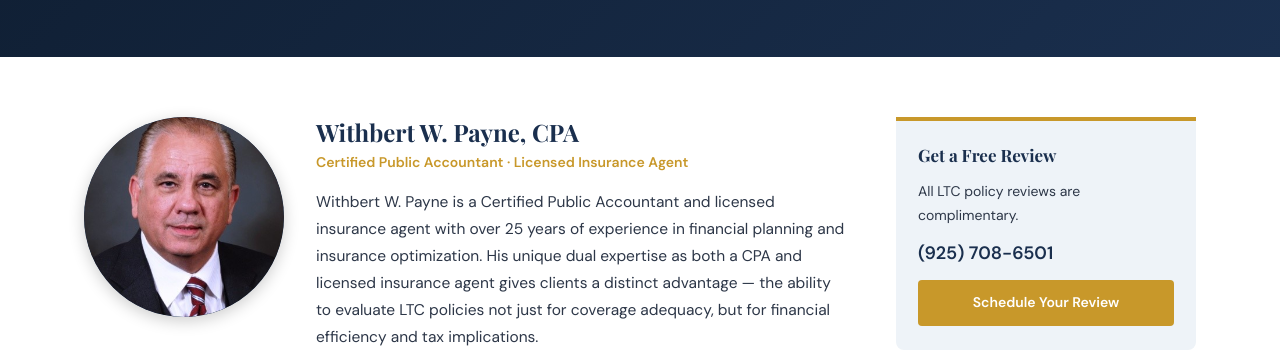
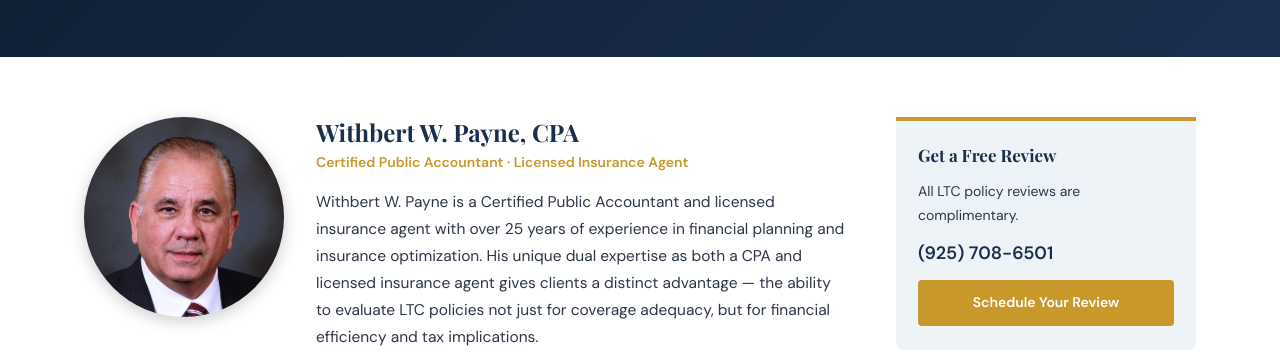
Before and after one commit to deanljohnson1954/ltccpas, a plain HTML site: page about-us.html in a window 1280 px wide. Shown: the part 374-735 px from the top of the page. Drawn offline with nearby package versions, Linux system fonts and the light colour scheme.

Commit message:
Fix circular headshot using background-image for reliable circle clipping
Co-Authored-By: Claude Sonnet 4.6 <noreply@anthropic.com>

```diff
--- a/about-us.html
+++ b/about-us.html
@@ -88,7 +88,7 @@
       <div class="content-area">
 
         <div class="bio-card">
-          <div class="bio-avatar"><img src="images/bert-payne.jpg" alt="Withbert W. Payne, CPA" style="width:100%;height:100%;object-fit:cover;border-radius:50%;display:block;"></div>
+          <div class="bio-avatar" style="background-image:url('images/bert-payne.jpg');background-size:cover;background-position:center top;"></div>
           <div class="bio-info">
             <h2>Withbert W. Payne, CPA</h2>
             <span class="bio-title">Certified Public Accountant · Licensed Insurance Agent</span>
```
